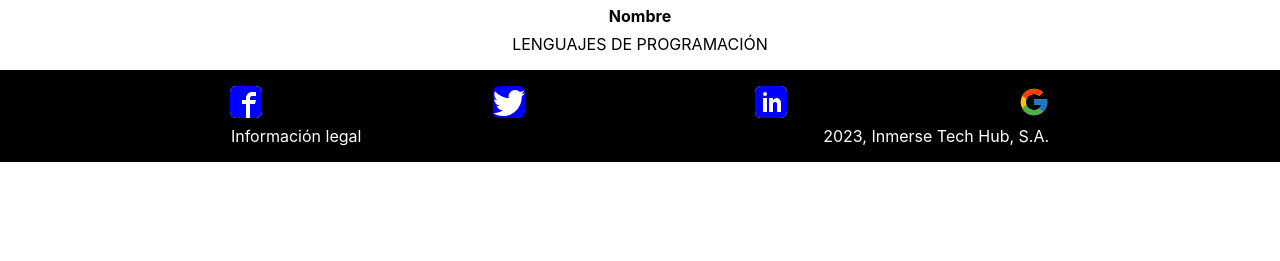
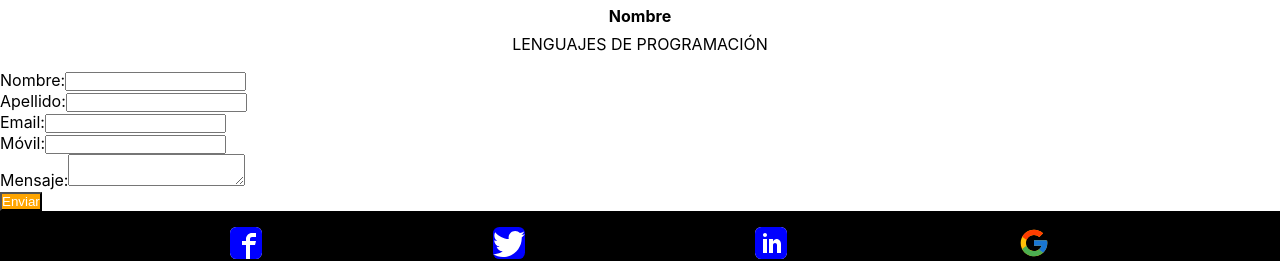
Before and after one commit to ImmerseTechHub/ImmerseTechHub, a React (Create React App) app in the folder client/: page / in a window 1280 px wide. Shown: the part 228-489 px from the top of the page. Built offline with nearby package versions, Linux system fonts and the light colour scheme.

Commit message:
He añadido el componente formulario falta estilo.

```diff
--- a/client/src/App.js
+++ b/client/src/App.js
@@ -1,16 +1,17 @@
 import React from 'react';
 import './App.css';
-import { BrowserRouter } from 'react-router-dom'
+import { BrowserRouter } from 'react-router-dom';
 import Router from './applications/Router';
 import Footer from './components/Footer/Footer';
-
+import Form from './components/Form/Form';
 function App() {
-    return (
-        <BrowserRouter>
-            <Router/>
-            <Footer/>
-        </BrowserRouter>
-    )
+  return (
+    <BrowserRouter>
+      <Router />
+      <Form />
+      <Footer />
+    </BrowserRouter>
+  );
 }
 
 export default App;
--- /dev/null
+++ b/client/src/components/Form/Form.jsx
@@ -0,0 +1,80 @@
+import React, { useState } from 'react';
+
+const Form = () => {
+  const [formData, setFormData] = useState({
+    nombre: '',
+    apellido: '',
+    email: '',
+    movil: '',
+    mensaje: '',
+  });
+
+  const handleChange = (e) => {
+    const { name, value } = e.target;
+    setFormData((prevData) => ({ ...prevData, [name]: value }));
+  };
+
+  return (
+    <form>
+      <div>
+        <label htmlFor="nombre">Nombre:</label>
+        <input
+          type="text"
+          id="nombre"
+          name="nombre"
+          value={formData.nombre}
+          onChange={handleChange}
+          required
+        />
+      </div>
+      <div>
+        <label htmlFor="apellido">Apellido:</label>
+        <input
+          type="text"
+          id="apellido"
+          name="apellido"
+          value={formData.apellido}
+          onChange={handleChange}
+          required
+        />
+      </div>
+      <div>
+        <label htmlFor="email">Email:</label>
+        <input
+          type="email"
+          id="email"
+          name="email"
+          value={formData.email}
+          onChange={handleChange}
+          required
+        />
+      </div>
+      <div>
+        <label htmlFor="movil">Móvil:</label>
+        <input
+          type="tel"
+          id="movil"
+          name="movil"
+          value={formData.movil}
+          onChange={handleChange}
+          required
+        />
+      </div>
+      <div>
+        <label htmlFor="mensaje">Mensaje:</label>
+        <textarea
+          id="mensaje"
+          name="mensaje"
+          value={formData.mensaje}
+          onChange={handleChange}
+          required
+        />
+      </div>
+      <button type="submit" style={{ backgroundColor: 'orange', color: 'white' }}>
+        Enviar
+      </button>
+    </form>
+  );
+};
+
+export default Form;
```
